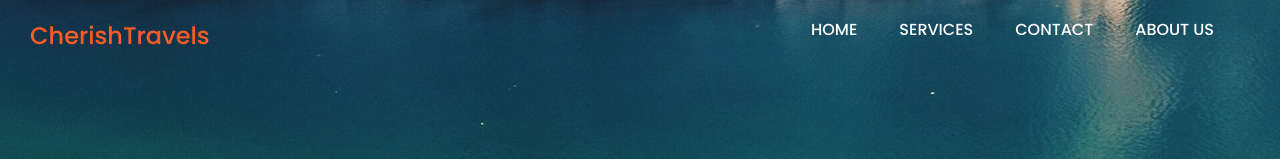
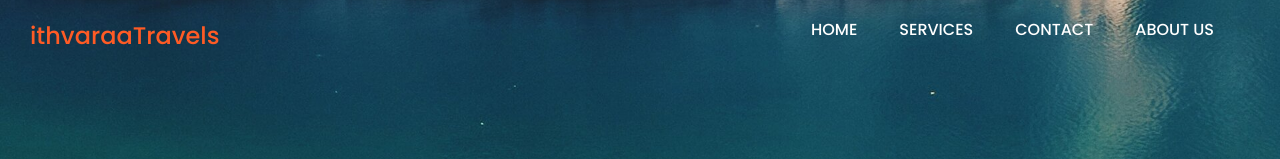
Before and after one commit to rks0001/travel-template, a React (Create React App) app: page /tour in a window 1280 px wide. Shown: the top 159 px of the page. Built offline with nearby package versions, Linux system fonts and the light colour scheme.

Commit message:
frontend

```diff
--- a/public/index.html
+++ b/public/index.html
@@ -18,7 +18,7 @@
       crossorigin="anonymous"
       referrerpolicy="no-referrer"
     />
-    <title>CherishTravels</title>
+    <title>ithvaraaTravels</title>
   </head>
 
   <body>
--- a/src/components/Footer.js
+++ b/src/components/Footer.js
@@ -6,7 +6,7 @@ const Footer = () => {
     <div className="footer">
       <div className="top">
         <div>
-          <h1 className="brandname">Cherish Holidays</h1>
+          <h1 className="brandname">ithvaraa Holidays</h1>
 
         </div>
         <div>
@@ -27,7 +27,7 @@ const Footer = () => {
           <h4>Contact Us</h4>
           <p>Address: Tezpur, Assam, 784028</p>
           <p>Phone: +91 8822814153</p>
-          <p>Email: cherishtravels@gmail.com</p>
+          <p>Email: ithvaraatravels@gmail.com</p>
         </div>
         <div className="footerlinks">
           <h4>Quick Links</h4>
--- a/src/components/Navbar.js
+++ b/src/components/Navbar.js
@@ -40,7 +40,7 @@ const Navbar = () => {
 
   return (
     <nav className="NavbarItems" style={{ background: navbarBackground }}>
-      <h1 className="navbar-logo"> <Link onClick={scrollToTop} to="/"> CherishTravels</Link></h1>
+      <h1 className="navbar-logo"> <Link onClick={scrollToTop} to="/"> ithvaraaTravels</Link></h1>
       <div className="menu-icons" onClick={handleClick}>
         <i className={clicked ? "fas fa-times" : "fas fa-bars"}></i>
       </div>
--- a/src/routes/Home.js
+++ b/src/routes/Home.js
@@ -9,7 +9,7 @@ import { TabTitle } from "../utils/GeneralFunctions";
 import CenterMode from '../components/Carousel';
 
 function Home() {
-  TabTitle('CherishTravels');
+  TabTitle('ithvaraaTravels');
   return (
     <>
       <Hero
```
Also changed, not shown: 3 other files (tests, documents, lock files or other folders).
